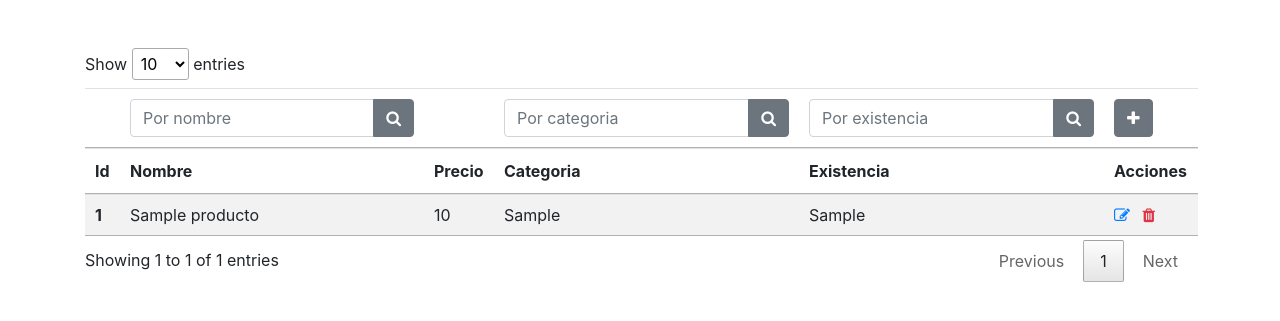
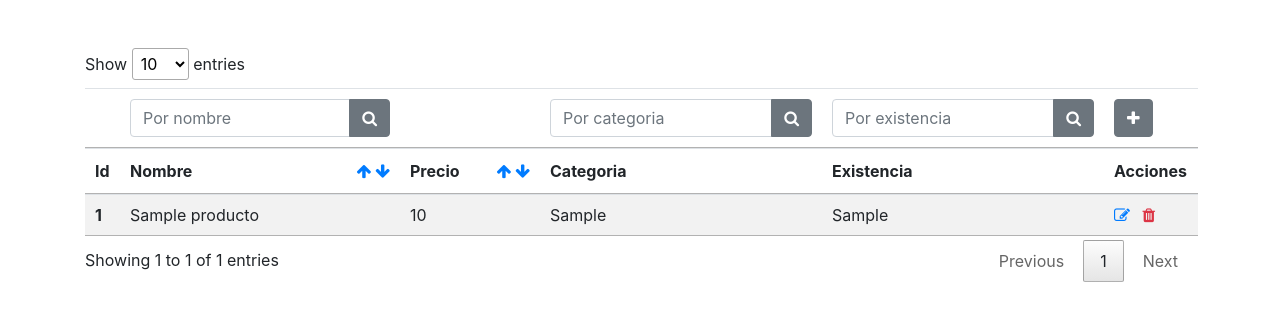
Before and after one commit to programadornovato/php, a PHP site: page /tutorialMysql.php in a window 1280 px wide. Shown: the top 321 px of the page. Run offline with PHP 8.4, Linux system fonts and the light colour scheme; tables that the repository leaves empty or names only in its code hold one stand-in row (values such as "Sample post"); some libraries are stand-ins or nearby versions.

Commit message:
Curso de PHP🐘 y MySql🐬 [54.- Ordenar registros ↕️]
Video:
https://youtu.be/43VJLLX3yx0

```diff
--- a/tutorialMysql.php
+++ b/tutorialMysql.php
@@ -24,6 +24,7 @@
             "<br>" . mysqli_connect_error());
     }
     $where = " where 1=1 ";
+    $order="";
     if (empty($_GET['buscarNombre']) == false) {
         $where = $where . " and nombre like'%" . $_GET['buscarNombre'] . "%' ";
     }
@@ -32,6 +33,9 @@
     }
     if (empty($_GET['buscarExistencia']) == false) {
         $where = $where . " and unidadesEnExistencia='" . $_GET['buscarExistencia'] . "' ";
+    }
+    if( isset($_GET['columna'])){
+        $order=" order by  ".$_GET['columna']." ".$_GET['tipo'];
     }
     ?>
     <div class="container mt-5">
@@ -75,6 +79,7 @@
 
                 FROM `productos`
                 $where
+                $order
                 ;
                 ";
                 $resultSet = mysqli_query($conexion, $sql);
@@ -125,8 +130,39 @@
                             </tr>
                             <tr>
                                 <th scope="col">Id</th>
-                                <th scope="col">Nombre</th>
-                                <th scope="col">Precio</th>
+                                <th scope="col">Nombre
+                                    <div class="float-right">
+                                        <?php if (isset($_GET['columna']) && $_GET['columna'] == 'nombre' && $_GET['tipo'] == 'asc') : ?>
+                                            <i class="fa fa-arrow-up text-secondary"></i>
+                                        <?php else : ?>
+                                            <a href="tutorialMysql.php?columna=nombre&tipo=asc"><i class="fa fa-arrow-up"></i></a>
+                                        <?php endif; ?>
+
+                                        <?php if (isset($_GET['columna']) && $_GET['columna'] == 'nombre' && $_GET['tipo'] == 'desc') : ?>
+                                            <i class="fa fa-arrow-down text-secondary"></i>
+                                        <?php else : ?>
+                                            <a href="tutorialMysql.php?columna=nombre&tipo=desc"><i class="fa fa-arrow-down"></i></a>
+                                        <?php endif; ?>
+                                    </div>
+
+                                </th>
+                                <th scope="col" style="min-width: 120px;">Precio
+                                    <div class="float-right">
+                                        <?php if (isset($_GET['columna']) && $_GET['columna'] == 'precioVenta' && $_GET['tipo'] == 'asc') : ?>
+                                            <i class="fa fa-arrow-up text-secondary"></i>
+                                        <?php else : ?>
+                                            <a href="tutorialMysql.php?columna=precioVenta&tipo=asc"><i class="fa fa-arrow-up"></i></a>
+                                        <?php endif; ?>
+
+                                        <?php if (isset($_GET['columna']) && $_GET['columna'] == 'precioVenta' && $_GET['tipo'] == 'desc') : ?>
+                                            <i class="fa fa-arrow-down text-secondary"></i>
+                                        <?php else : ?>
+                                            <a href="tutorialMysql.php?columna=precioVenta&tipo=desc"><i class="fa fa-arrow-down"></i></a>
+                                        <?php endif; ?>
+                                    </div>
+
+
+                                </th>
                                 <th scope="col">Categoria</th>
                                 <th scope="col">Existencia</th>
                                 <th scope="col">Acciones</th>
@@ -145,7 +181,7 @@
                                     <td><?php echo $row['unidadesEnExistencia']; ?></td>
                                     <td>
                                         <a href="editar.php?id=<?php echo $row['id'] ?>"><i class="fa fa-edit mr-2"></i></a>
-                                        <a href="tutorialMysql.php?idBorrar=<?php echo $row['id'] ?>" class="borrar" ><i class="fa fa-trash text-danger"></i></a>
+                                        <a href="tutorialMysql.php?idBorrar=<?php echo $row['id'] ?>" class="borrar"><i class="fa fa-trash text-danger"></i></a>
                                     </td>
                                 </tr>
                             <?php
@@ -170,12 +206,12 @@
                 'searching': false,
                 'ordering': false
             });
-            $('.borrar').click(function(evento){
+            $('.borrar').click(function(evento) {
                 evento.preventDefault();
-                var resultado=confirm('¡¡¡Esclavo!!!!¿Estas seguro que quieres borrar este registro?????');
-                if(resultado==true){
-                    var link=$(this).attr("href");
-                    window.location=link;
+                var resultado = confirm('¡¡¡Esclavo!!!!¿Estas seguro que quieres borrar este registro?????');
+                if (resultado == true) {
+                    var link = $(this).attr("href");
+                    window.location = link;
                 }
             });
         });
```
